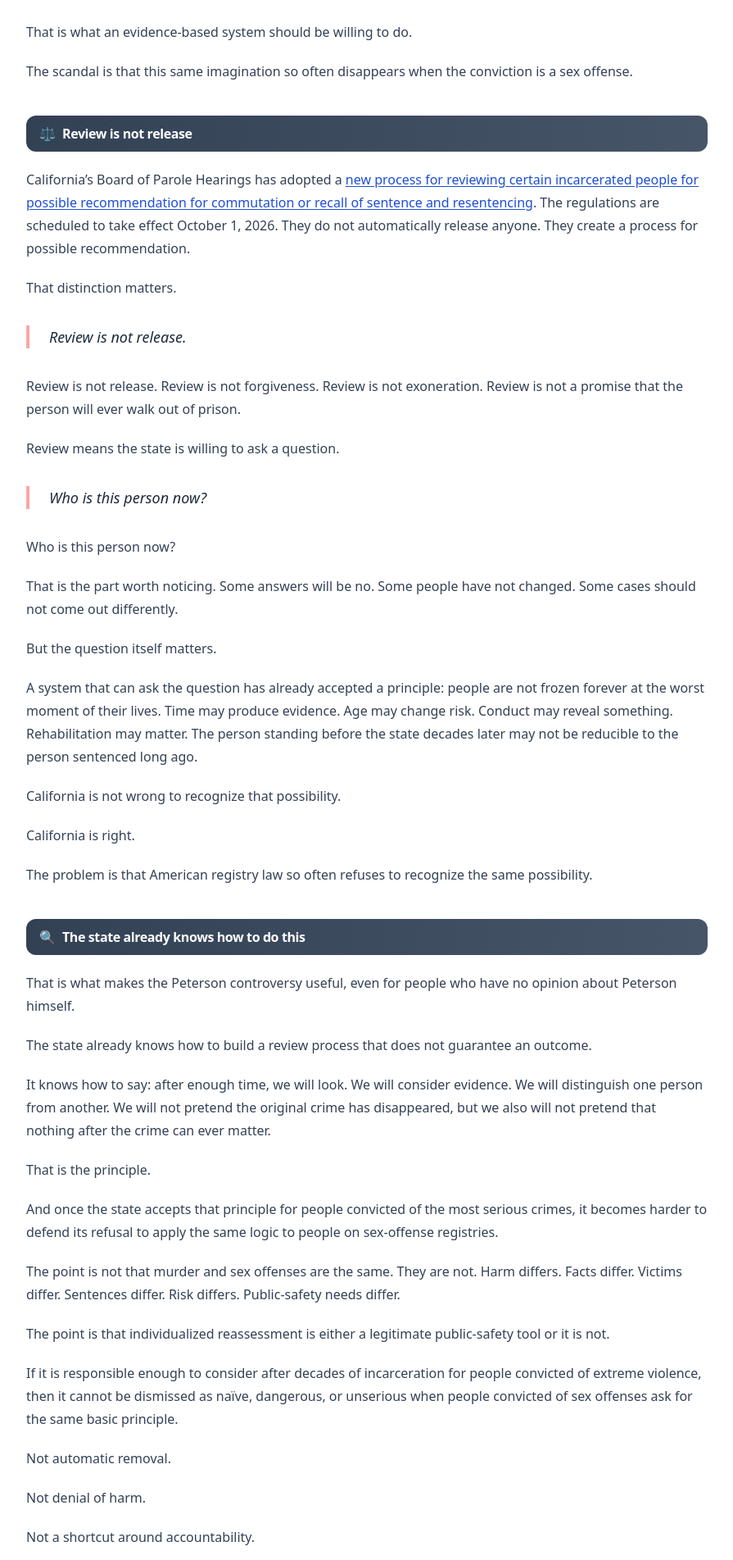
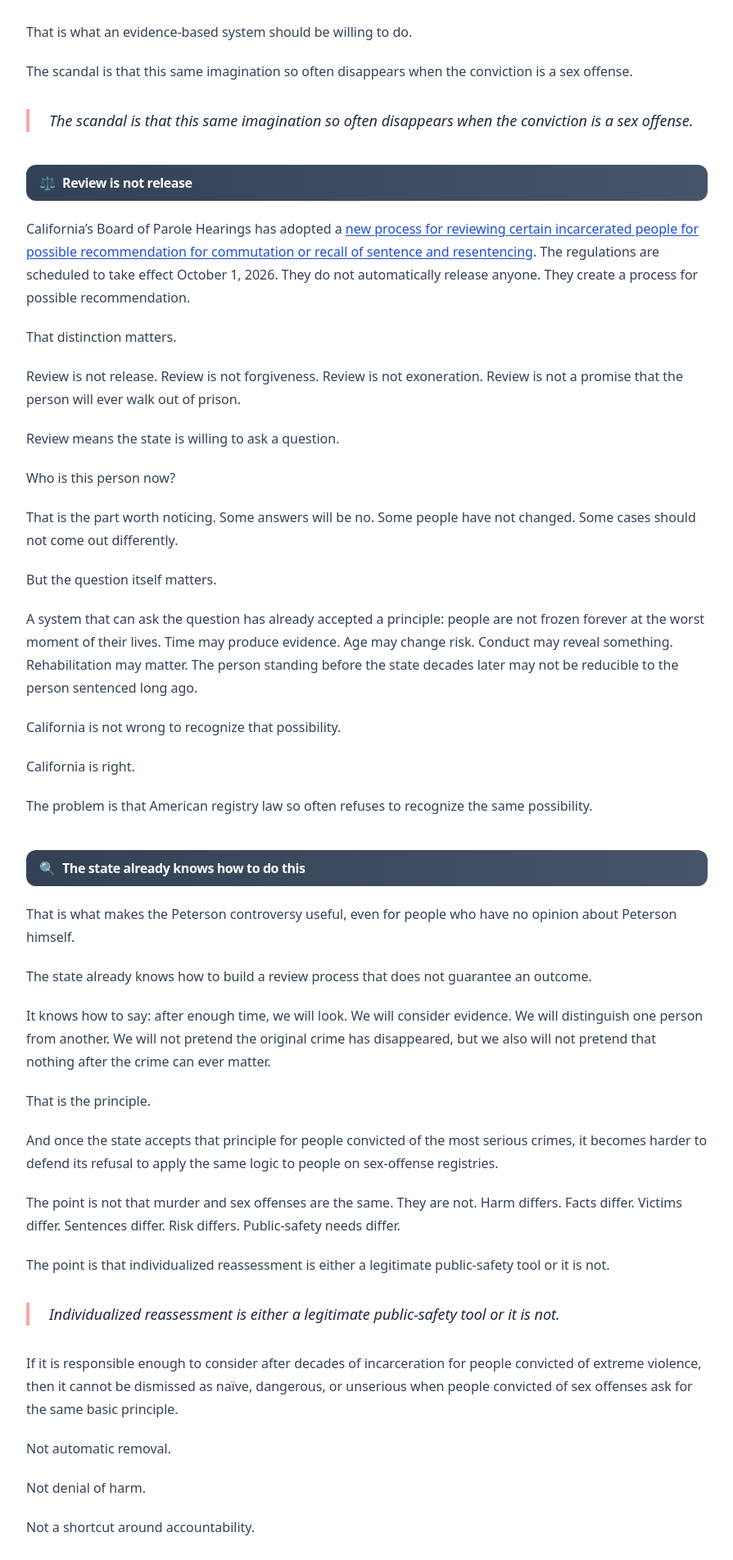
Before and after one commit to projectsolarrecon/Solar, a React (Vite) app: page /blog/scott-peterson-california-parole-registry-refusal-believe-change in a window 1280 px wide. Shown: the part 1560-3463 px from the top of the page at 82% size, without its empty margins (192-1087 px from the left). Built offline with nearby package versions, Linux system fonts and the light colour scheme.

Commit message:
Clean blog production artifacts and improve pull quotes

```diff
--- a/src/pages/blog/ScottPetersonCaliforniaParoleRegistryRefusalBelieveChange.tsx
+++ b/src/pages/blog/ScottPetersonCaliforniaParoleRegistryRefusalBelieveChange.tsx
@@ -1,5 +1,3 @@
-// PASTE 1 OF 4 — New blog page TSX file, part 1
-
 import React from "react";
 import { Link } from "react-router-dom";
 import BlogLayout from "../../components/layouts/BlogLayout";
@@ -112,6 +110,11 @@ export default function ScottPetersonCaliforniaParoleRegistryRefusalBelieveChang
           conviction is a sex offense.
         </p>
 
+        <PullQuote>
+          The scandal is that this same imagination so often disappears when the conviction
+          is a sex offense.
+        </PullQuote>
+
         <BandHeader title="Review is not release" icon="⚖️" />
 
         <p>
@@ -131,16 +134,12 @@ export default function ScottPetersonCaliforniaParoleRegistryRefusalBelieveChang
 
         <p>That distinction matters.</p>
 
-        <PullQuote>Review is not release.</PullQuote>
-
         <p>
           Review is not release. Review is not forgiveness. Review is not exoneration.
           Review is not a promise that the person will ever walk out of prison.
         </p>
 
         <p>Review means the state is willing to ask a question.</p>
-
-        <PullQuote>Who is this person now?</PullQuote>
 
         <p>Who is this person now?</p>
 
@@ -206,6 +205,10 @@ export default function ScottPetersonCaliforniaParoleRegistryRefusalBelieveChang
           public-safety tool or it is not.
         </p>
 
+        <PullQuote>
+          Individualized reassessment is either a legitimate public-safety tool or it is not.
+        </PullQuote>
+
         <p>
           If it is responsible enough to consider after decades of incarceration for
           people convicted of extreme violence, then it cannot be dismissed as naïve,
@@ -220,8 +223,6 @@ export default function ScottPetersonCaliforniaParoleRegistryRefusalBelieveChang
         <p>Not a shortcut around accountability.</p>
 
         <p>A meaningful chance to show who they are now.</p>
-
-// PASTE 2 OF 4 — New blog page TSX file, part 2
 
         <BandHeader title="The registry is built to resist that question" icon="🧱" />
 
@@ -286,8 +287,6 @@ export default function ScottPetersonCaliforniaParoleRegistryRefusalBelieveChang
           secondary. Age becomes secondary. Treatment becomes secondary. Stability
           becomes secondary. Decades without another offense become secondary.
         </p>
-
-        <PullQuote>The label does the work.</PullQuote>
 
         <p>The label does the work.</p>
 
@@ -419,8 +418,6 @@ export default function ScottPetersonCaliforniaParoleRegistryRefusalBelieveChang
 
         <p>That is not individualized public safety.</p>
 
-        <PullQuote>That is category punishment.</PullQuote>
-
         <p>That is category punishment.</p>
 
         <BandHeader title="Murder can have an endpoint. The registry often does not." icon="⏳" />
@@ -481,8 +478,6 @@ export default function ScottPetersonCaliforniaParoleRegistryRefusalBelieveChang
 
         <p>But the label remains.</p>
 
-// PASTE 3 OF 4 — New blog page TSX file, part 3
-
         <BandHeader title="That is the real double standard" icon="⚖️" />
 
         <p>
@@ -509,6 +504,11 @@ export default function ScottPetersonCaliforniaParoleRegistryRefusalBelieveChang
 
         <p>Sex offenses are often treated as proof of what a person permanently is.</p>
 
+        <PullQuote>
+          Some crimes are treated as terrible things a person did. Sex offenses are often
+          treated as proof of what a person permanently is.
+        </PullQuote>
+
         <p>That difference matters.</p>
 
         <p>
@@ -527,6 +527,11 @@ export default function ScottPetersonCaliforniaParoleRegistryRefusalBelieveChang
           premise. If the person can change, if risk can decline, if decades of lawful
           conduct can matter, then the label can no longer do all the work.
         </p>
+
+        <PullQuote>
+          If the person can change, if risk can decline, if decades of lawful conduct can
+          matter, then the label can no longer do all the work.
+        </PullQuote>
 
         <p>The state would have to ask better questions.</p>
 
@@ -603,8 +608,6 @@ export default function ScottPetersonCaliforniaParoleRegistryRefusalBelieveChang
 
         <p>Do not guarantee relief.</p>
 
-        <PullQuote>Ask the question.</PullQuote>
-
         <p>Ask the question.</p>
 
         <BandHeader title="The registry’s refusal to believe in change" icon="🔓" />
@@ -633,8 +636,6 @@ export default function ScottPetersonCaliforniaParoleRegistryRefusalBelieveChang
 
         <p>That is not evidence-based safety.</p>
 
-        <PullQuote>That is permanent punishment wearing the language of prevention.</PullQuote>
-
         <p>That is permanent punishment wearing the language of prevention.</p>
 
         <PullQuote>
@@ -658,8 +659,6 @@ export default function ScottPetersonCaliforniaParoleRegistryRefusalBelieveChang
           The scandal is that, for so many people on registries, the law still cannot
           imagine change at all.
         </p>
-
-// PASTE 4 OF 4 — New blog page TSX file, part 4
 
         <ContextualActionCard config={contextualAction} />
 
```
